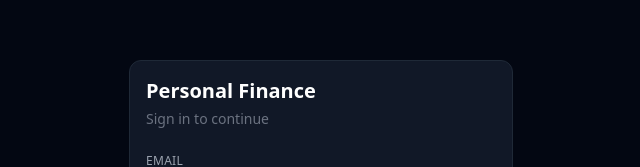
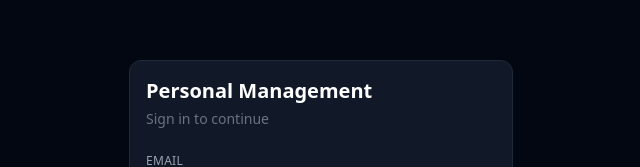
Before and after one commit to AbhijatSaxena/phoenix, a React (Vite) app: page /login in a window 1280 px wide. Shown: the part 191-358 px from the top of the page, without its empty margins (319-959 px from the left). Built offline with nearby package versions, Linux system fonts and the light colour scheme; no server answers; the HTML template or start-up script is replaced by a standard one.

Commit message:
Rename app title from Personal Finance to Personal Management
https://claude.ai/code/session_01KE9JtyJtp8sN28oAeb8T63

```diff
--- a/src/components/Layout.tsx
+++ b/src/components/Layout.tsx
@@ -22,7 +22,7 @@ export default function Layout() {
       {/* ── Sidebar (desktop only) ───────────────────────────────────────── */}
       <aside className="hidden md:flex w-52 shrink-0 bg-gray-900 border-r border-gray-800 flex-col">
         <div className="px-5 py-5 border-b border-gray-800">
-          <h1 className="text-base font-bold text-white tracking-tight">Personal Finance</h1>
+          <h1 className="text-base font-bold text-white tracking-tight">Personal Management</h1>
           {rates ? (
             <p className="text-[11px] text-gray-500 mt-1">USD {rates.usdInr} · CAD {rates.cadInr}</p>
           ) : (
@@ -70,7 +70,7 @@ export default function Layout() {
         {/* Mobile header */}
         <div className="flex items-center justify-between mb-4 md:hidden">
           <div>
-            <h1 className="text-sm font-bold text-white">Personal Finance</h1>
+            <h1 className="text-sm font-bold text-white">Personal Management</h1>
             {rates ? (
               <p className="text-[10px] text-gray-500">USD {rates.usdInr} · CAD {rates.cadInr}</p>
             ) : null}
--- a/src/pages/LoginPage.tsx
+++ b/src/pages/LoginPage.tsx
@@ -31,7 +31,7 @@ export default function LoginPage() {
   return (
     <div className="min-h-screen bg-gray-950 flex items-center justify-center px-4">
       <div className="card w-full max-w-sm">
-        <h1 className="text-xl font-bold text-white mb-1">Personal Finance</h1>
+        <h1 className="text-xl font-bold text-white mb-1">Personal Management</h1>
         <p className="text-gray-500 text-sm mb-6">Sign in to continue</p>
         <form onSubmit={handleSubmit} className="space-y-4">
           <div>
```
